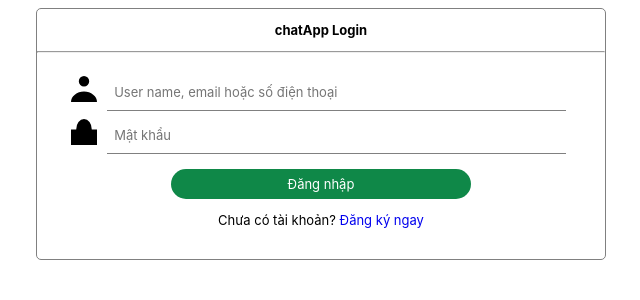
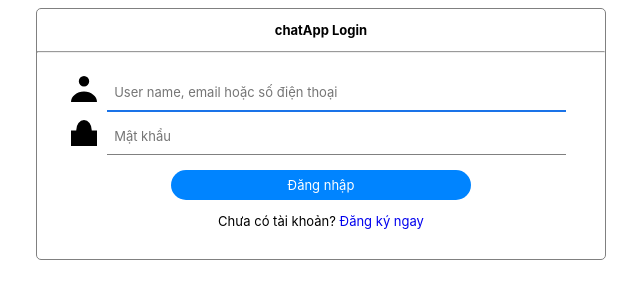
Before and after one commit to hieunm22/chatApp, a PHP site: page / in a window 1280 px wide. Shown: the top 300 px of the page, without its empty margins (319-959 px from the left). Run offline with PHP 8.4, Linux system fonts and the light colour scheme.

Commit message:
login styling

```diff
--- a/style/home.css
+++ b/style/home.css
@@ -104,6 +104,7 @@ svg {
 }
 #usr:focus, #pwd:focus {
     outline: none;
+		border-bottom: solid 2px #1a73e8;
 }
 
 .lbl {
@@ -115,7 +116,8 @@ svg {
     height: 30px;
     border: none;
     border-radius: 15px;
-    background-color: #0f8848;
+    /* background-color: #0f8848; */
+    background-color: #0084ff;
     color: white;
     cursor: pointer;
 }
```
